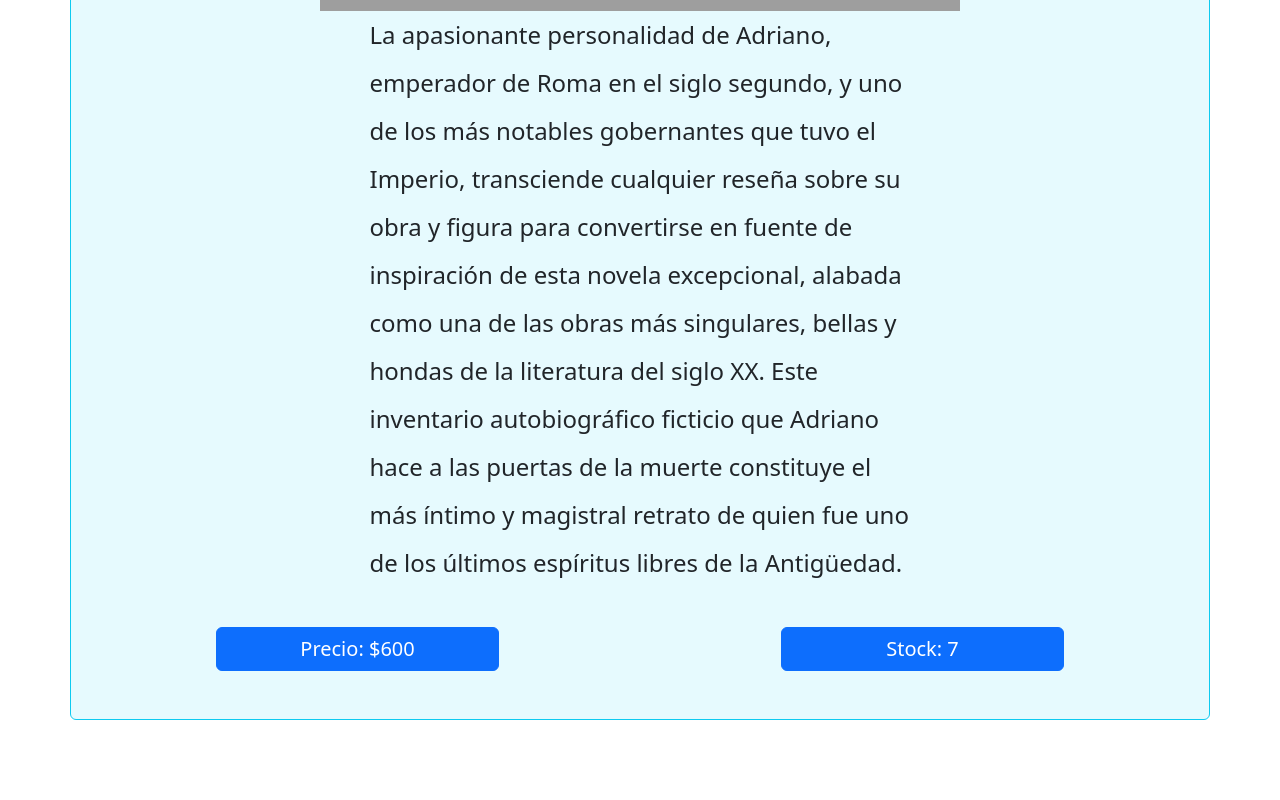
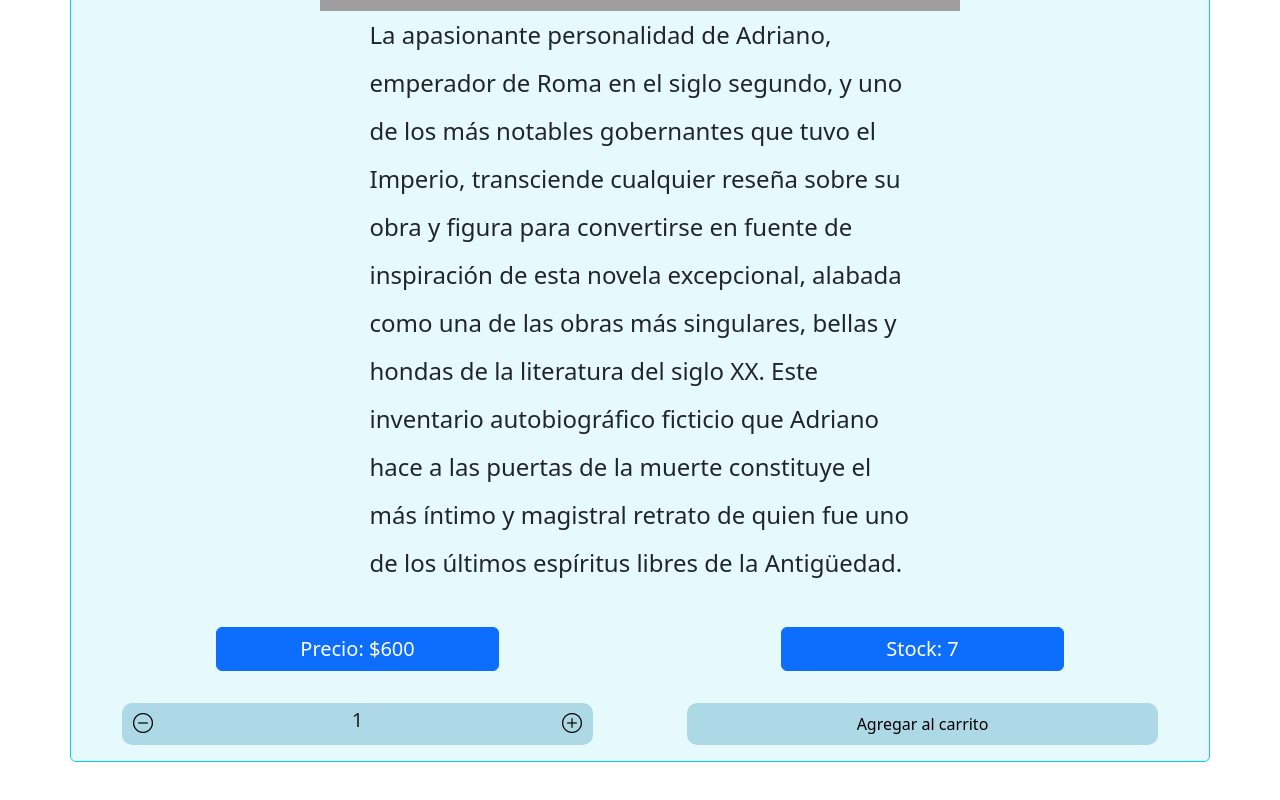
Before and after one commit to LucasSansberro/E-Commerce-React-JS---Coderhouse, a React (Create React App) app: page /item/1 in a window 1280 px wide. Shown: the part 698-1498 px from the top of the page. Before the commit the page ends 1466 px from the top, so only its background shows below. Built offline with nearby package versions, Linux system fonts and the light colour scheme; grey boxes are pictures that could not be loaded.

Commit message:
onAdd function improved

```diff
--- a/src/app.jsx
+++ b/src/app.jsx
@@ -15,6 +15,7 @@
           />
           <Route path="/category/:categoryId" element={<ItemListContainer />} />
           <Route path="/item/:id" element={<ItemDetailContainer />} />
+          <Route path="/cart" element={<i className="bi bi-cone-striped cono-wip"></i>}/>
         </Routes>
       </BrowserRouter>
     </div>
--- a/src/components/Items-list/ItemCount.jsx
+++ b/src/components/ItemDetailContainer/ItemCount.jsx
@@ -24,8 +24,8 @@
     }
   };
   return (
-    <div>
-      <div className="boton-itemCount">
+    <div className="row justify-content-around" >
+      <div className="boton-itemCount col-5">
         <button className="boton-agregar-quitar" onClick={quitarItem}>
           <i className="bi bi-dash-circle"></i>
         </button>
@@ -34,8 +34,8 @@
           <i className="bi bi-plus-circle"></i>
         </button>
       </div>
-      <button className="boton-itemCount boton-agregarCarrito" onClick={onAdd}>
-        Agregar al carrito
+      <button className="boton-itemCount boton-agregarCarrito col-5" onClick={onAdd}>
+        <span className="span-boton-agregarCarrito">Agregar al carrito</span>
       </button>
     </div>
   );
--- a/src/components/ItemDetailContainer/ItemDetail.jsx
+++ b/src/components/ItemDetailContainer/ItemDetail.jsx
@@ -1,7 +1,12 @@
-import React from "react";
+import React, { useState } from "react";
 import "../../styles.css";
+import ItemCount from "./ItemCount";
+import { Link } from "react-router-dom";
 
 const ItemDetail = (props) => {
+  const [finCompra, setFinCompra] = useState(false);
+  const onAdd = () => setFinCompra(true);
+
   return (
     <div className="my-5">
       <div className="container p-3 bg-info bg-opacity-10 border border-info rounded">
@@ -18,6 +23,21 @@
             Stock: {props.item.stock}
           </p>
         </div>
+        <div>
+          {finCompra ? (
+            <Link className="boton-NavBar" to={`/cart`}>
+            <button
+              className="boton-itemCount boton-agregarCarrito col-6 mx-auto "
+            >
+              <span className="span-boton-agregarCarrito ">
+                Terminar compra
+              </span>
+            </button>
+            </Link>
+          ) : (
+            <ItemCount stock={props.item.stock} initial={1} onAdd={onAdd} />
+          )}
+        </div>
       </div>
     </div>
   );
--- a/src/components/ItemDetailContainer/ItemDetailContainer.jsx
+++ b/src/components/ItemDetailContainer/ItemDetailContainer.jsx
@@ -10,6 +10,7 @@
   useEffect(() => {
     new Promise((resolve) => {
       setTimeout(() => {
+        // eslint-disable-next-line eqeqeq
         resolve(libros.find((e) => e.id == id));
       }, 750);
     }).then((data) => {
--- a/src/components/Items-list/Item.jsx
+++ b/src/components/Items-list/Item.jsx
@@ -1,11 +1,9 @@
 import React from "react";
 import "../../styles.css";
-import ItemCount from "./ItemCount";
 import { Link } from "react-router-dom";
 
 const BookCard = (props) => {
-  const { nombre, genero, precio, stock, img, id } = props;
-  const onAdd = () => console.log("¡Agregado al carrito!");
+  const { nombre, genero, precio, img, id } = props;
 
   return (
     <div className="card bookCard text-center mb-5">
@@ -22,7 +20,6 @@
       <Link to={`/item/${id}`}>
         <p className="btn btn-primary boton-detalles-Item">Ver más</p>
       </Link>
-      <ItemCount stock={stock} initial={1} onAdd={onAdd} />
     </div>
   );
 };
--- a/src/styles.css
+++ b/src/styles.css
@@ -27,10 +27,10 @@
 .boton-itemCount {
   background-color: lightblue;
   border-radius: 10px;
-  padding: 5px;
   display: flex;
   justify-content: space-between;
   align-items: center;
+  padding:5px
 }
 
 .boton-agregar-quitar {
@@ -41,8 +41,9 @@
 
 .boton-agregarCarrito {
   border: none;
-  padding: 15px;
-  margin: 15px auto;
+}
+.span-boton-agregarCarrito{
+  margin:0 auto
 }
 
 .img-ItemDetail {
@@ -89,3 +90,8 @@
   text-decoration: none;
   color:inherit
 }
+
+.cono-wip {
+  font-size:500px;
+  margin-left:600px
+}
```
